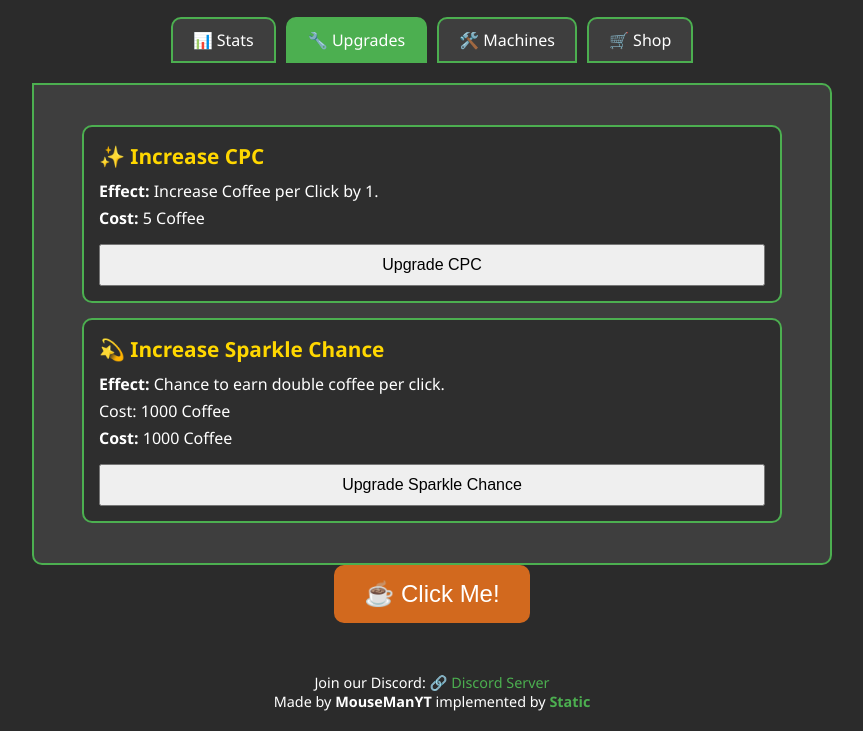
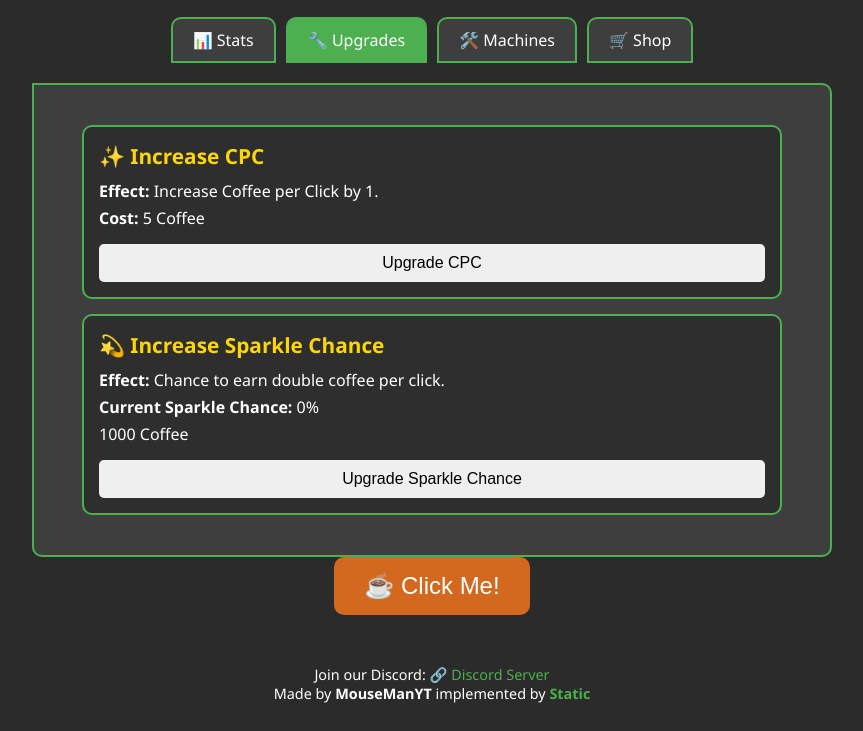
Before and after one commit to StaticQuasar931/Coffee-Clicker, a plain HTML site: page index.html in a window 1280 px wide. Both pictures are taken after a click on the element "🔧 Upgrades". Shown: the part 78-809 px from the top of the page, without its empty margins (208-1071 px from the left). Drawn offline with Linux system fonts and the light colour scheme.

Commit message:
Update index.html

```diff
--- a/index.html
+++ b/index.html
@@ -104,6 +104,21 @@
             padding: 10px;
             font-size: 1em;
             margin-top: 10px;
+            border: none;
+            border-radius: 5px;
+            cursor: pointer;
+            transition: background-color 0.3s;
+        }
+
+        .upgrade button:hover, .machine button:hover, .shop-item button:hover {
+            background-color: #45a049;
+        }
+
+        /* Disabled Button Styles */
+        button:disabled {
+            background-color: #555;
+            cursor: not-allowed;
+            opacity: 0.6;
         }
 
         /* Coffee Click Button */
@@ -346,28 +361,50 @@
             updateDisplay();
         };
 
-        // Load Game Data from localStorage
+        // Load Game Data from localStorage with Validation
         function loadGame() {
-            coffee = parseInt(localStorage.getItem('coffee')) || 0;
-            cpc = parseInt(localStorage.getItem('cpc')) || 1;
-            cps = parseInt(localStorage.getItem('cps')) || 0;
-            sparkleChance = parseInt(localStorage.getItem('sparkleChance')) || 0;
-            dirt = parseInt(localStorage.getItem('dirt')) || 0;
+            coffee = parseInt(localStorage.getItem('coffee'));
+            cpc = parseInt(localStorage.getItem('cpc'));
+            cps = parseInt(localStorage.getItem('cps'));
+            sparkleChance = parseInt(localStorage.getItem('sparkleChance'));
+            dirt = parseInt(localStorage.getItem('dirt'));
 
-            machine1 = parseInt(localStorage.getItem('machine1')) || 0;
-            machine2 = parseInt(localStorage.getItem('machine2')) || 0;
-            machine3 = parseInt(localStorage.getItem('machine3')) || 0;
-            machine4 = parseInt(localStorage.getItem('machine4')) || 0;
-            machine5 = parseInt(localStorage.getItem('machine5')) || 0;
+            machine1 = parseInt(localStorage.getItem('machine1'));
+            machine2 = parseInt(localStorage.getItem('machine2'));
+            machine3 = parseInt(localStorage.getItem('machine3'));
+            machine4 = parseInt(localStorage.getItem('machine4'));
+            machine5 = parseInt(localStorage.getItem('machine5'));
 
-            cpcCost = parseInt(localStorage.getItem('cpcCost')) || 5;
-            sparkleCost = parseInt(localStorage.getItem('sparkleCost')) || 1000;
+            cpcCost = parseInt(localStorage.getItem('cpcCost'));
+            sparkleCost = parseInt(localStorage.getItem('sparkleCost'));
 
-            machine1Cost = parseInt(localStorage.getItem('machine1Cost')) || 10;
-            machine2Cost = parseInt(localStorage.getItem('machine2Cost')) || 25;
-            machine3Cost = parseInt(localStorage.getItem('machine3Cost')) || 50;
-            machine4Cost = parseInt(localStorage.getItem('machine4Cost')) || 100;
-            machine5Cost = parseInt(localStorage.getItem('machine5Cost')) || 250;
+            machine1Cost = parseInt(localStorage.getItem('machine1Cost'));
+            machine2Cost = parseInt(localStorage.getItem('machine2Cost'));
+            machine3Cost = parseInt(localStorage.getItem('machine3Cost'));
+            machine4Cost = parseInt(localStorage.getItem('machine4Cost'));
+            machine5Cost = parseInt(localStorage.getItem('machine5Cost'));
+
+            // Validation
+            coffee = isNaN(coffee) ? 0 : coffee;
+            cpc = isNaN(cpc) ? 1 : cpc;
+            cps = isNaN(cps) ? 0 : cps;
+            sparkleChance = isNaN(sparkleChance) ? 0 : sparkleChance;
+            dirt = isNaN(dirt) ? 0 : dirt;
+
+            machine1 = isNaN(machine1) ? 0 : machine1;
+            machine2 = isNaN(machine2) ? 0 : machine2;
+            machine3 = isNaN(machine3) ? 0 : machine3;
+            machine4 = isNaN(machine4) ? 0 : machine4;
+            machine5 = isNaN(machine5) ? 0 : machine5;
+
+            cpcCost = isNaN(cpcCost) ? 5 : cpcCost;
+            sparkleCost = isNaN(sparkleCost) ? 1000 : sparkleCost;
+
+            machine1Cost = isNaN(machine1Cost) ? 10 : machine1Cost;
+            machine2Cost = isNaN(machine2Cost) ? 25 : machine2Cost;
+            machine3Cost = isNaN(machine3Cost) ? 50 : machine3Cost;
+            machine4Cost = isNaN(machine4Cost) ? 100 : machine4Cost;
+            machine5Cost = isNaN(machine5Cost) ? 250 : machine5Cost;
         }
 
         // Save Game Data to localStorage
@@ -405,6 +442,9 @@
             // Update Upgrade Costs
             document.getElementById('cpc-cost').innerText = cpcCost;
             document.getElementById('sparkle-cost').innerText = sparkleCost;
+
+            // Update Sparkle Chance Display
+            document.getElementById('current-sparkle').innerText = sparkleChance;
 
             // Update Machine Levels and Costs
             document.getElementById('machine1-level').innerText = machine1;
@@ -452,11 +492,11 @@
                     const dirtChance = Math.random() * 1000;
                     if (dirtChance < 1) { // 0.1% chance
                         dirt = 1;
-                        showNotification('🪨 Coffee Beans Infested! Clean to Continue.');
+                        showNotification('🪨 Coffee Beans Infested! Reopen Stats to Clean.');
                     }
                 }
             } else {
-                showNotification('🪨 Coffee Beans are infested! Clean to resume clicking.');
+                showNotification('🪨 Coffee Beans are infested! Reopen Stats to Clean.');
             }
             updateDisplay();
             saveGame();
@@ -482,6 +522,7 @@
                 if (sparkleChance < 100) {
                     coffee -= sparkleCost;
                     sparkleChance += 1;
+                    sparkleChance = Math.min(sparkleChance, 100); // Cap at 100%
                     sparkleCost = Math.round(sparkleCost * 1.15); // buildingcostextreme multiplier
                     updateDisplay();
                     showNotification('💫 Sparkle Chance Increased!');
@@ -610,6 +651,15 @@
                 tabContents.forEach(content => {
                     if(content.id === target) {
                         content.classList.add('active');
+                        // Reset Dirt status when opening Stats tab
+                        if(target === 'stats') {
+                            if(dirt === 1) {
+                                dirt = 0;
+                                showNotification('🧹 Dirt has been cleaned! Resume clicking.');
+                                updateDisplay();
+                                saveGame();
+                            }
+                        }
                     } else {
                         content.classList.remove('active');
                     }
@@ -622,10 +672,10 @@
             // Sparkle Chance Max
             if (sparkleChance >= 100) {
                 upgradeSparkleBtn.disabled = true;
-                document.querySelector('#upgrade-sparkle p:nth-child(3)').innerText = "Maxed Out!";
+                document.querySelector('#upgrade-sparkle p:nth-child(4)').innerText = "Maxed Out!";
             } else {
                 upgradeSparkleBtn.disabled = false;
-                document.querySelector('#upgrade-sparkle p:nth-child(3)').innerText = `Cost: ${sparkleCost} Coffee`;
+                document.querySelector('#upgrade-sparkle p:nth-child(4)').innerText = `${sparkleCost} Coffee`;
             }
 
             // Machines Max
```
